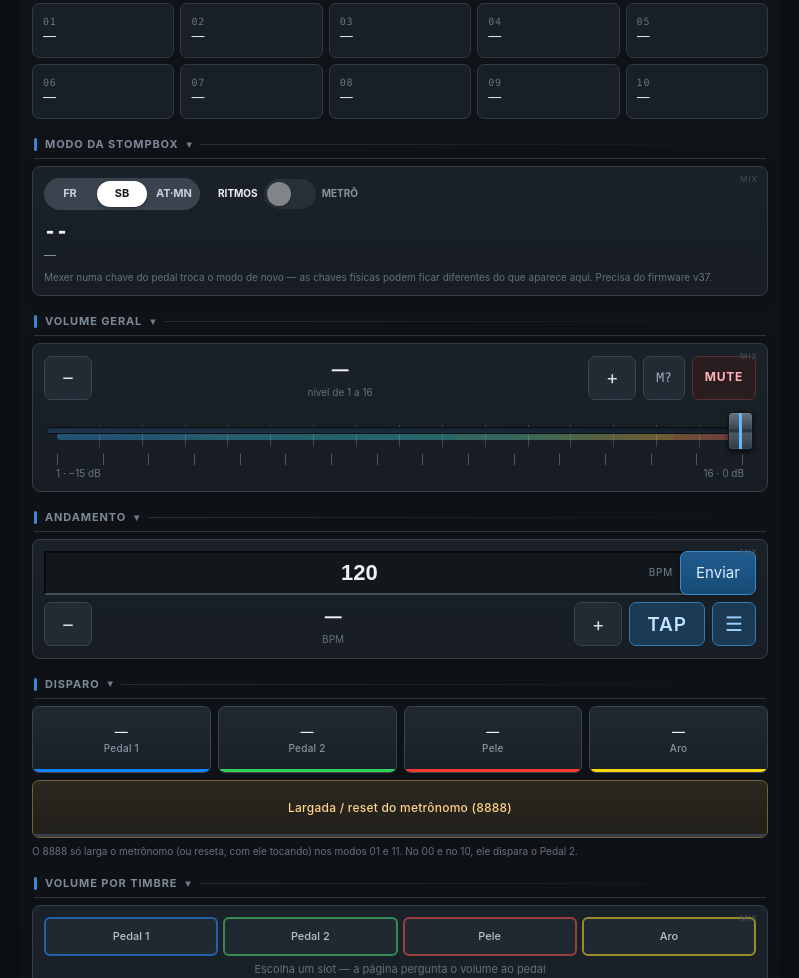
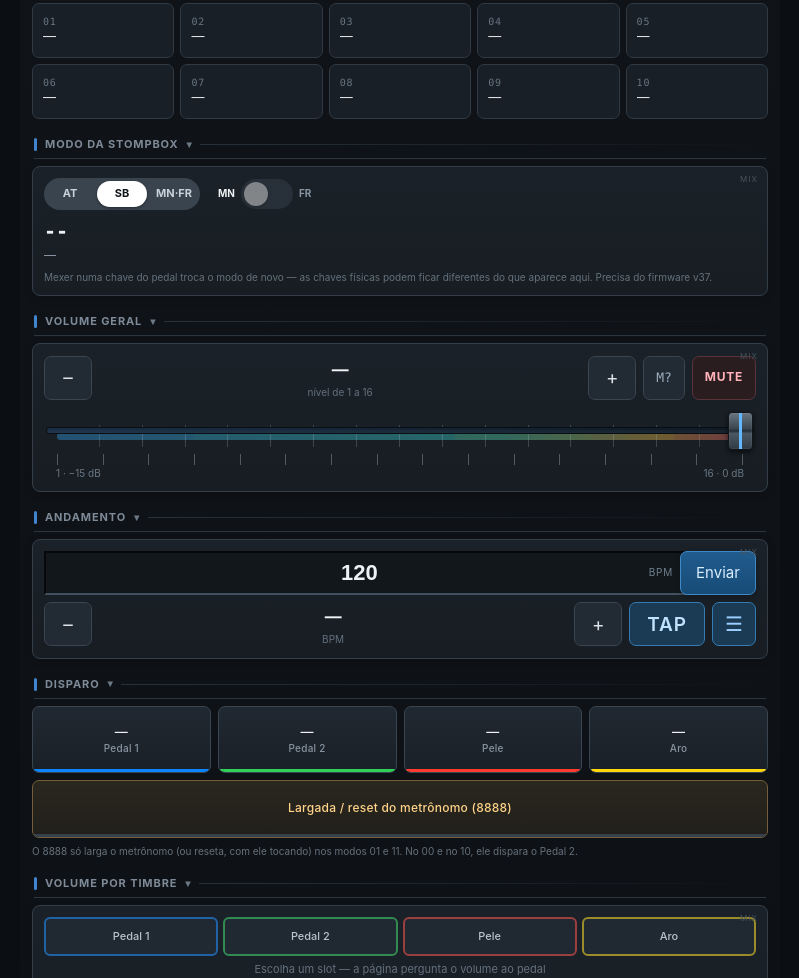
Before and after one commit to saulohenriquef/stompbox-remote, a plain HTML site: page index.html in a window 1280 px wide. Shown: the part 1054-2032 px from the top of the page, without its empty margins (240-1039 px from the left). Drawn offline with Linux system fonts and the light colour scheme.

Commit message:
Update index.html

```diff
--- a/index.html
+++ b/index.html
@@ -1,7 +1,7 @@
 <!doctype html>
 <!--
  ============================================================
- STOMPBOX REMOTE — v3.20 "Mixing Station + Repertório + Cena + Sampler"
+ STOMPBOX REMOTE — v3.20.2 "Mixing Station + Repertório + Cena + Sampler"
  ============================================================
  Página de controle BLE da StompBox pelo navegador (Web Bluetooth,
  Nordic UART). Roda no Chrome do Android via GitHub Pages; instalável
@@ -222,6 +222,30 @@
            enviado, catálogo salvo…) somem sozinhos e a barra volta ao
            estado da conexão.
 
+ v3.20.2 — FR E MN TROCADOS DE LUGAR (casada com o firmware v37.1):
+        1) Os nomes estavam invertidos, na página e no firmware. Agora:
+             01 = MN — Metrônomo     11 = FR — Free Run
+           Os comandos e os pinos não mudaram (C01 continua sendo só o pino
+           7, C11 os dois); só o nome que aparece trocou.
+        2) A chave de 2 fica [ MN ◯ FR ] e a posição da de 3 virou "MN·FR".
+        3) A página mostra o nome pelo NÚMERO que o pedal manda, então com
+           um firmware v37.0 ela já mostra o nome certo; a barra do OLED só
+           acerta com a v37.1.
+
+ v3.20.1 — CHAVES DO MODO CORRIGIDAS (firmware v37.0 sem mudança):
+        1) A v3.19.1 desenhou as chaves erradas. No pedal:
+             - a de 3 POSIÇÕES: no meio, SB (modo normal); do lado da chave
+               de 2, FR ou MN; do outro lado, AT.
+             - a de 2 POSIÇÕES: escolhe entre FR e MN.
+           O balão agora é assim: [ AT | SB | FR·MN ] [ FR ◯ MN ], com a
+           posição FR·MN virada pra chave de 2.
+        2) O FIRMWARE JÁ ESTAVA CERTO pra essa ligação: AT = só o pino 11
+           (chave 2) no GND, FR = só o pino 7 (chave 1), MN = os dois — que
+           é o caso fechado pelo diodo. Os comandos seguem C00/C01/C10/C11.
+        3) A chave de 2 só vale com a de 3 em FR·MN; nas outras posições,
+           mexer nela só muda a posição dela (não manda nada), e ela guarda
+           a posição — como no pedal.
+
  v3.20 — DISPARO TAMBÉM NO QUADRADO DO SAMPLER (firmware v37.0 sem mudança):
         1) O quinto lugar da fileira de disparos (embaixo do Sampler), que
            era só espaço, virou um ▶ com o laranja do sampler: toca de novo
@@ -875,10 +899,10 @@ dialog h3{margin:0 0 4px;font-size:15px;font-weight:600}
 .tri{position:relative;display:grid;grid-template-columns:repeat(3,1fr);width:156px;height:32px;border-radius:16px;background:#3a444f;padding:0;flex:none}
 .tri button{position:relative;z-index:1;background:transparent;border:none;color:#c9d1d9;font-size:11px;font-weight:700;padding:0}
 .tri .knob{position:absolute;top:3px;width:calc((100% - 6px)/3);height:26px;border-radius:13px;background:#fff;box-shadow:0 1px 3px rgba(0,0,0,.4);transition:left .15s;left:calc(3px + (100% - 6px)/3)}
-.tri[data-pos="FR"] .knob{left:3px}
+.tri[data-pos="AT"] .knob{left:3px}
 .tri[data-pos="SB"] .knob{left:calc(3px + (100% - 6px)/3)}
-.tri[data-pos="SOM"] .knob{left:calc(3px + 2*(100% - 6px)/3)}
-.tri[data-pos="FR"] button[data-pos="FR"],.tri[data-pos="SB"] button[data-pos="SB"],.tri[data-pos="SOM"] button[data-pos="SOM"]{color:#12161b}
+.tri[data-pos="MET"] .knob{left:calc(3px + 2*(100% - 6px)/3)}
+.tri[data-pos="AT"] button[data-pos="AT"],.tri[data-pos="SB"] button[data-pos="SB"],.tri[data-pos="MET"] button[data-pos="MET"]{color:#12161b}
 .tri.pend,.duo.pend{opacity:.5}
 .duo{display:flex;align-items:center;gap:6px}
 .duo .dRot{font-size:10px;font-weight:700;color:var(--dim)}
@@ -931,15 +955,15 @@ dialog h3{margin:0 0 4px;font-size:15px;font-weight:600}
 <section class="box">
   <div class="chaves">
     <div class="tri" id="tri" data-pos="SB" role="radiogroup" aria-label="Chave de 3 posições">
-      <button data-pos="FR" role="radio">FR</button>
+      <button data-pos="AT" role="radio">AT</button>
       <button data-pos="SB" role="radio">SB</button>
-      <button data-pos="SOM" role="radio">AT·MN</button>
+      <button data-pos="MET" role="radio">MN·FR</button>
       <span class="knob"></span>
     </div>
     <div class="duo" id="duo">
-      <span class="dRot" id="dRitmos">RITMOS</span>
-      <button class="ios" id="chaveDuo" role="switch" aria-checked="false" aria-label="Ritmos ou metrônomo"></button>
-      <span class="dRot" id="dMetro">METRÔ</span>
+      <span class="dRot" id="dFR">MN</span>
+      <button class="ios" id="chaveDuo" role="switch" aria-checked="false" aria-label="MN ou FR"></button>
+      <span class="dRot" id="dMN">FR</span>
     </div>
   </div>
   <div class="modoNome" style="margin:8px 0 0"><span class="mono" id="modoBits">--</span><span id="modoNome">—</span></div>
@@ -1012,7 +1036,7 @@ dialog h3{margin:0 0 4px;font-size:15px;font-weight:600}
         <option value="\r\n">CR+LF (\r\n)</option>
       </select>
     </div>
-    <p class="note">StompBox Remote v3.20 · Mixing Station UI v2 · protocolo v29.0 (+ BOOT= v32, E? v33, MUTE e Vnn v34, Ann v36)</p>
+    <p class="note">StompBox Remote v3.20.2 · Mixing Station UI v2 · protocolo v29.0 (+ BOOT= v32, E? v33, MUTE e Vnn v34, Ann v36)</p>
   </div>
 </details>
 
@@ -1301,7 +1325,7 @@ function pintarStatus(txt, kind){
   $('#dot').className = 'dot' + (kind ? ' ' + kind : '');
 }
 // v3.19 — barra de status: modo, volume geral e BT
-const MODOS = { '00': ['SB', 'StompBox'], '01': ['FR', 'Free Run'], '10': ['AT', 'Automático'], '11': ['MN', 'Metrônomo'] };
+const MODOS = { '00': ['SB', 'StompBox'], '01': ['MN', 'Metrônomo'], '10': ['AT', 'Automático'], '11': ['FR', 'Free Run'] };   // v3.20.2: MN = 01, FR = 11
 let modoPedal = null, modoPedido = null, modoTimer = null;
 function renderBarraStatus(){
   const m = modoPedal && MODOS[modoPedal];
@@ -1680,22 +1704,22 @@ function fecharVolumeTimbre(){
 /* v3.19 — MODO DA STOMPBOX ("Cnn", firmware v37). As chaves daqui mostram o
    que o PEDAL diz; o toque só pede. Chave 2 à esquerda, chave 1 à direita:
    lendo da esquerda pra direita sai o número do modo. */
-// v3.19.1 — chave de 3 posições (FR | SB | AT·MN) + chave de 2 (RITMOS | METRÔ).
-// A de 2 só vale com a de 3 em AT·MN; nos outros modos ela guarda a posição.
-let duoMetro = false;   // posição da chave de 2: false = RITMOS (AT), true = METRÔ (MN)
-function posDaTri(bits){ return bits === '01' ? 'FR' : (bits === '10' || bits === '11') ? 'SOM' : 'SB'; }
+// v3.20.1 — como no pedal: chave de 3 posições (AT | SB | FR·MN) + chave de
+// 2 (FR | MN). A de 2 só vale com a de 3 em FR·MN; fora dela, guarda a posição.
+let duoMetro = false;   // posição da chave de 2: false = MN (01), true = FR (11) — v3.20.2
+function posDaTri(bits){ return bits === '10' ? 'AT' : (bits === '01' || bits === '11') ? 'MET' : 'SB'; }
 function renderModo(){
   const bits = modoPedido || modoPedal;
-  if (bits === '10') duoMetro = false;
+  if (bits === '01') duoMetro = false;
   if (bits === '11') duoMetro = true;
   const pos = posDaTri(bits);
   const tri = $('#tri');
   tri.dataset.pos = pos;
   tri.querySelectorAll('button').forEach(b => b.setAttribute('aria-checked', b.dataset.pos === pos ? 'true' : 'false'));
   $('#chaveDuo').setAttribute('aria-checked', duoMetro ? 'true' : 'false');
-  $('#dRitmos').classList.toggle('on', !duoMetro);
-  $('#dMetro').classList.toggle('on', duoMetro);
-  $('#duo').classList.toggle('inativa', pos !== 'SOM');
+  $('#dFR').classList.toggle('on', !duoMetro);
+  $('#dMN').classList.toggle('on', duoMetro);
+  $('#duo').classList.toggle('inativa', pos !== 'MET');
   tri.classList.toggle('pend', !!modoPedido);
   $('#duo').classList.toggle('pend', !!modoPedido);
   const m = bits && MODOS[bits];
@@ -2521,15 +2545,15 @@ faderSoPelaAlca($('#volFader'));   // v3.18
   $('#volFechar').onclick = fecharVolumeTimbre;
   // v3.19.1 — as chaves do modo: a de 3 posições e a de 2
   $('#tri').querySelectorAll('button').forEach(b => b.onclick = () => {
-    const alvo = b.dataset.pos === 'FR' ? '01' : b.dataset.pos === 'SB' ? '00' : (duoMetro ? '11' : '10');
+    const alvo = b.dataset.pos === 'AT' ? '10' : b.dataset.pos === 'SB' ? '00' : (duoMetro ? '11' : '01');
     pedirModo(alvo);
   });
   $('#chaveDuo').onclick = () => {
     duoMetro = !duoMetro;
     const pos = posDaTri(modoPedido || modoPedal);
-    if (pos === 'SOM'){
+    if (pos === 'MET'){
       if (!rx){ duoMetro = !duoMetro; avisoStatus('Sem conexão — nada enviado', 'err'); return; }
-      pedirModo(duoMetro ? '11' : '10');                     // só vale em AT·MN
+      pedirModo(duoMetro ? '11' : '01');                     // só vale em FR·MN
     }
     else renderModo();                                       // fora dele: só a posição muda
   };
```
